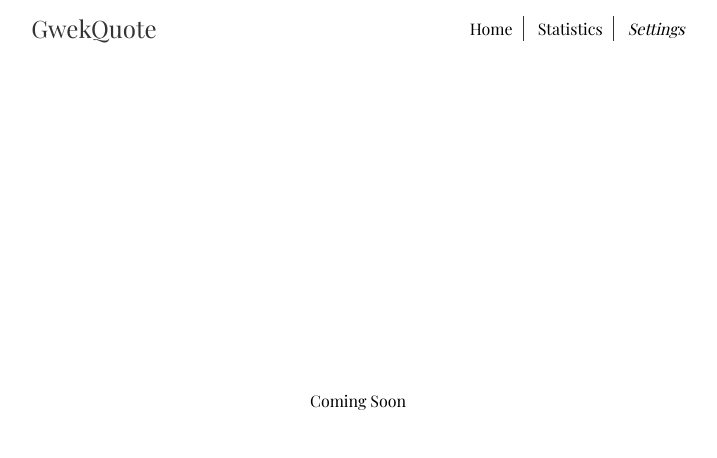
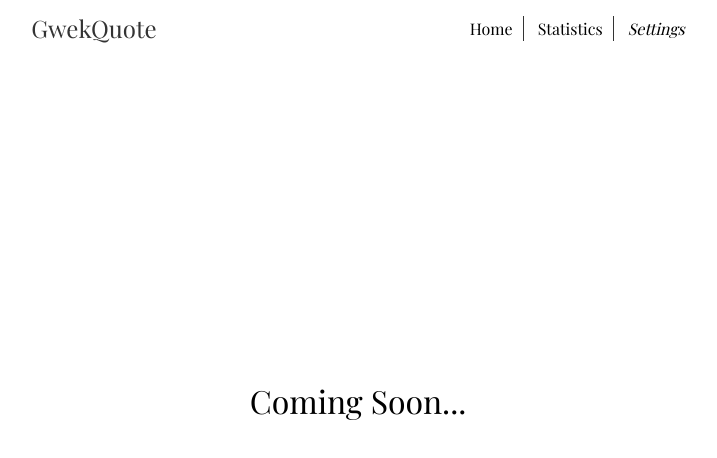
Before and after one commit to SimpleBinary/gwekquote, a plain HTML site: page settings.html in a window 1280 px wide. Shown: the whole page, without its empty margins (282-999 px from the left). Drawn offline with nearby package versions, Linux system fonts and the light colour scheme; a web font is replaced by a local one.

Commit message:
Update settings.html

```diff
--- a/settings.html
+++ b/settings.html
@@ -29,7 +29,7 @@
         </div>
     </div>
     <div class="main">
-        <p>Coming Soon</p>
+        <h1>Coming Soon...</h1>
     </div>
 </body>
 </html>
```
